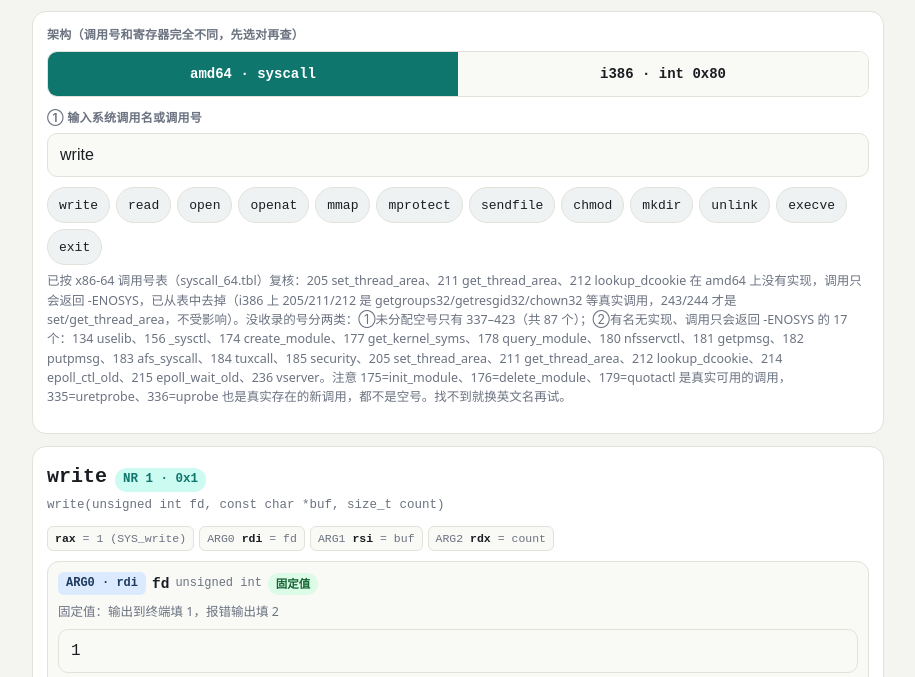
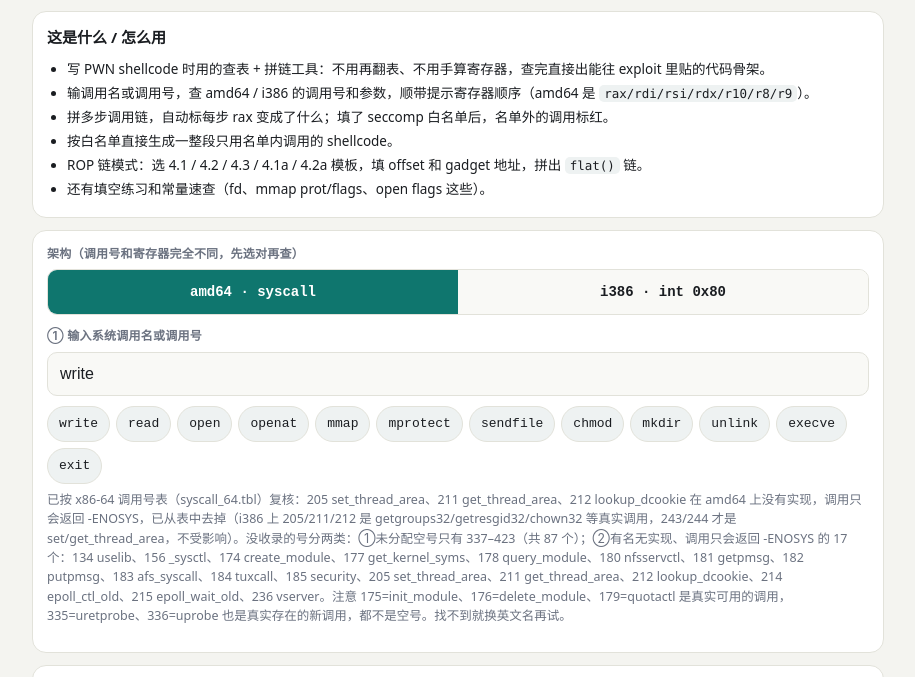
Before and after one commit to wzeze-lll/syscall-shellcraft-generator, a plain HTML site: page index.html in a window 1280 px wide. Shown: the part 101-778 px from the top of the page, without its empty margins (182-1097 px from the left). Drawn offline with Linux system fonts and the light colour scheme.

Commit message:
Add intro section at top of page (what it is / how to use)

```diff
--- a/index.html
+++ b/index.html
@@ -122,12 +122,28 @@ pre.code.blocked-code{box-shadow:0 0 0 2.5px #dc2626 inset}
 .rop-step{border:1px solid var(--line);border-radius:12px;padding:9px 12px;margin-top:8px;background:var(--card2);font-size:13px}
 .rop-step b{font-family:ui-monospace,monospace}
 .rop-step .rs-regs{font-family:ui-monospace,monospace;font-size:12.5px;color:var(--muted);margin-top:2px;word-break:break-all}
+.intro-list{margin:0;padding-left:20px;font-size:13.5px}
+.intro-list li{margin:3px 0}
+.intro-list code{font-family:ui-monospace,SFMono-Regular,Menlo,Consolas,monospace;font-size:12.5px;background:var(--chip);padding:1px 5px;border-radius:5px}
 </style>
 </head>
 <body>
 <div class="wrap">
   <h1>查表生成器</h1>
   <p class="sub" id="subLine">x64 系统调用表 → <code>shellcraft.amd64.linux.syscall(...)</code>。顺序固定：<code>rax=NR, rdi, rsi, rdx, r10, r8, r9</code>（第 4 个参数是 r10，不是 rcx）。</p>
+
+  <!-- 简介 -->
+  <div class="card">
+    <h2>这是什么 / 怎么用</h2>
+    <ul class="intro-list">
+      <li>写 PWN shellcode 时用的查表 + 拼链工具：不用再翻表、不用手算寄存器，查完直接出能往 exploit 里贴的代码骨架。</li>
+      <li>输调用名或调用号，查 amd64 / i386 的调用号和参数，顺带提示寄存器顺序（amd64 是 <code>rax/rdi/rsi/rdx/r10/r8/r9</code>）。</li>
+      <li>拼多步调用链，自动标每步 rax 变成了什么；填了 seccomp 白名单后，名单外的调用标红。</li>
+      <li>按白名单直接生成一整段只用名单内调用的 shellcode。</li>
+      <li>ROP 链模式：选 4.1 / 4.2 / 4.3 / 4.1a / 4.2a 模板，填 offset 和 gadget 地址，拼出 <code>flat()</code> 链。</li>
+      <li>还有填空练习和常量速查（fd、mmap prot/flags、open flags 这些）。</li>
+    </ul>
+  </div>
 
   <!-- 搜索 -->
   <div class="card">
```
